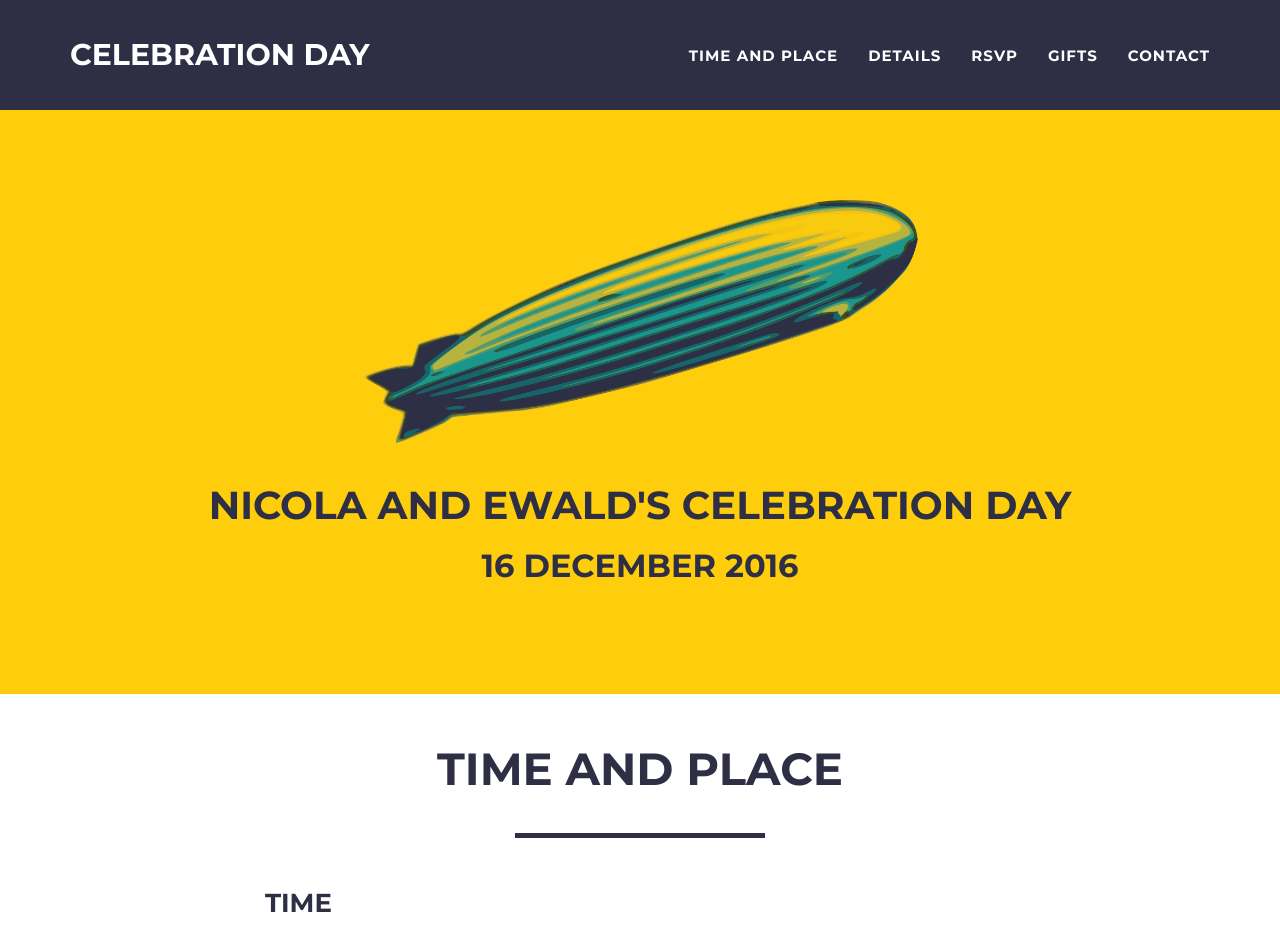
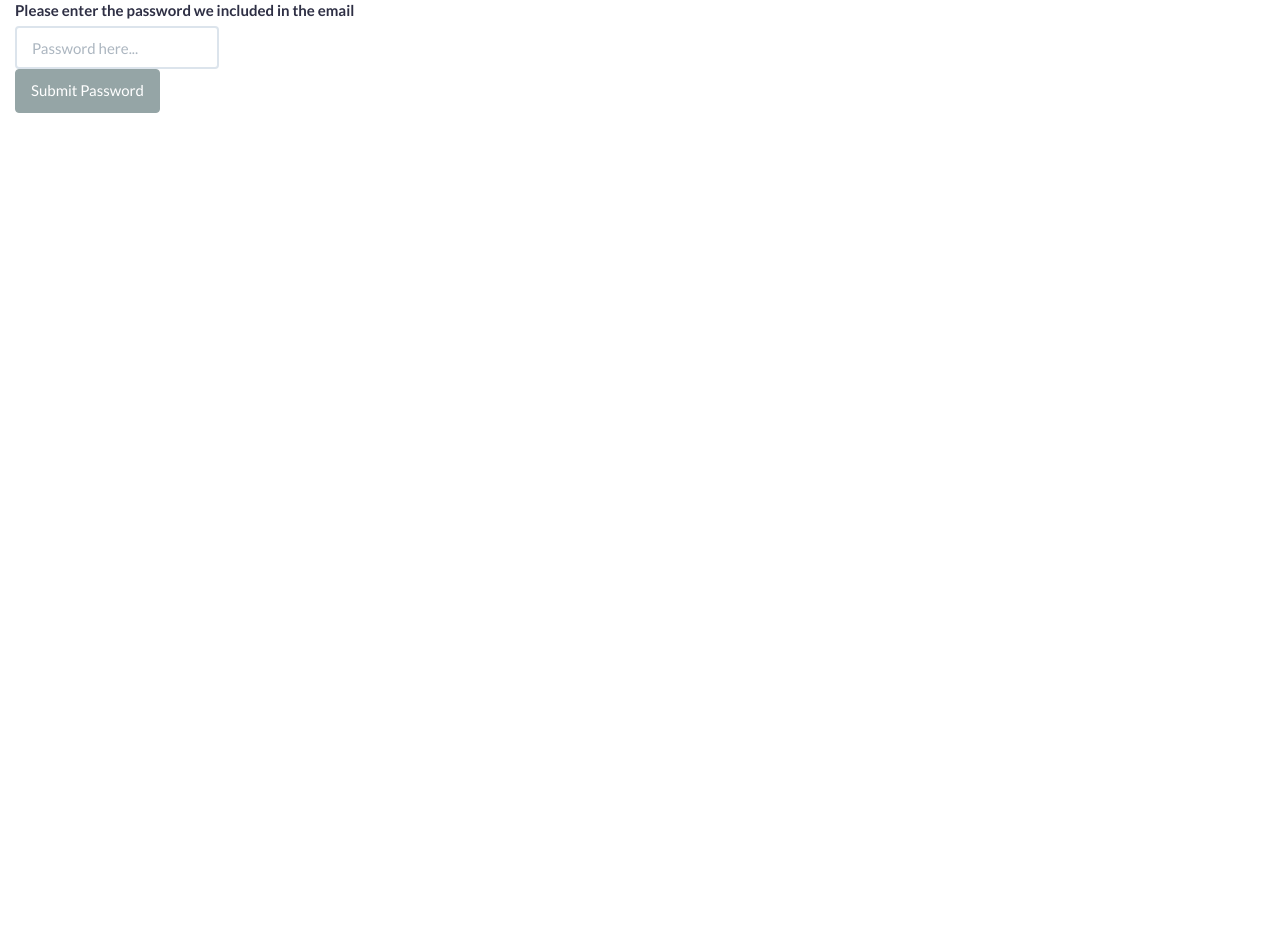
Before and after one commit to ezietsman/celebrationday, a Jekyll site: the page built from index.html, in a window 1280 px wide and 1400 px high. Shown: the top 933 px of the window. Built offline with Jekyll 4.4.1, drawn with Linux system fonts in a browser that asks for light colours; some of the changed text lies outside the part shown.

Commit message:
Added simple security to page.

```diff
--- a/_includes/css/main.css
+++ b/_includes/css/main.css
@@ -504,3 +504,7 @@ p.centred{
     height:178px;
     background-color: white;
 }
+
+div.content {
+    display: none;
+}
--- a/_includes/js.html
+++ b/_includes/js.html
@@ -8,6 +8,7 @@
     <script src="{{ "js/jquery.easing.min.js" }}"></script>
     <script src="{{ "js/classie.js" }}"></script>
     <script src="{{ "js/cbpAnimatedHeader.js" }}"></script>
+    <script src="{{ "js/md5.min.js" }}"></script>
 
     <!-- Contact Form JavaScript -->
     <script src="{{ "js/jqBootstrapValidation.js" }}"></script>
--- /dev/null
+++ b/_includes/security.html
@@ -0,0 +1,27 @@
+<div class="col-md-4">
+    <form id='pwform' class="form-inline">
+        <div class="form-group">
+            <label for="exampleInputName2">Please enter the password we included in the email</label>
+            <input type="password" class="form-control" id="exampleInputName2" placeholder="Password here...">
+
+        </div>
+        <button id="pwbutton" type="submit" class="btn btn-default">Submit Password</button>
+    </form>
+</div>
+
+
+<script type="text/javascript">
+    window.onload = function() {
+        $('#pwform').on('submit', function(event) {
+            event.preventDefault();
+            var input = $('#exampleInputName2').val();
+            if (md5(input) == '486c6b1fd7cb2f9d63a61a02b6da53b9'){
+                $('#pwform').hide();
+                $('div.content').show();
+            }
+            else {
+                alert("Wrong!");
+            }
+        });
+    }
+</script>
--- a/_layouts/default.html
+++ b/_layouts/default.html
@@ -2,6 +2,9 @@
 <html>
     {% include head.html %}
     <body id="page-top" class="index">
+    {% include security.html %}
+    <div class="content">
+
     {% include nav.html %}
     {% include header.html %}
     {% include about.html %}
@@ -11,5 +14,6 @@
     {% include footer.html %}
     {% include modals.html %}
     {% include js.html %}
+    </div>
     </body>
 </html>
```
Also changed, not shown: js/md5.min.js (added).
